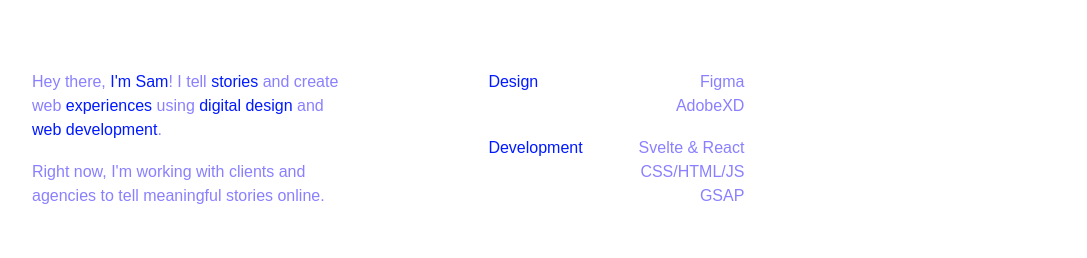
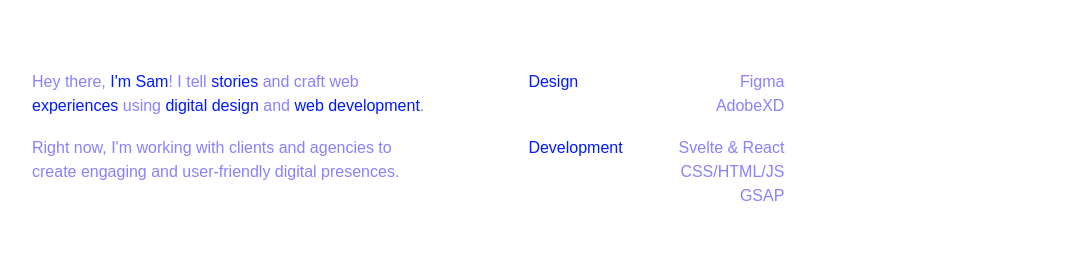
Before and after one commit to Samalander0/newsite2024, a SvelteKit app: page / in a window 1280 px wide. Shown: the part 528-786 px from the top of the page, without its empty margins (96-1183 px from the left). Built offline with nearby package versions, Linux system fonts and the light colour scheme; a web font is replaced by a local one.

Commit message:
Copy tweak

```diff
--- a/src/lib/styles/styles.scss
+++ b/src/lib/styles/styles.scss
@@ -230,7 +230,7 @@ nav {
 
     .hero-about {
       @media (min-width: 799px) {
-        max-width: 20rem;
+        max-width: 25rem;
       }
 
       opacity: 0;
--- a/src/routes/+page.svelte
+++ b/src/routes/+page.svelte
@@ -110,11 +110,11 @@
   <div class="hero-bottom">
     <div class="hero-about">
       <p>
-        Hey there, <strong>I'm Sam</strong>! I tell <strong>stories</strong> and create web <strong>experiences</strong> using <strong>digital design</strong> and <strong>web development</strong>.
+        Hey there, <strong>I'm Sam</strong>! I tell <strong>stories</strong> and craft web <strong>experiences</strong> using <strong>digital design</strong> and <strong>web development</strong>.
       </p>
       <br/>
       <p>
-        Right now, I'm working with clients and agencies to tell meaningful stories online.
+        Right now, I'm working with clients and agencies to create engaging and user-friendly digital presences.
       </p>
     </div>
     <div class="hero-skills">
```
